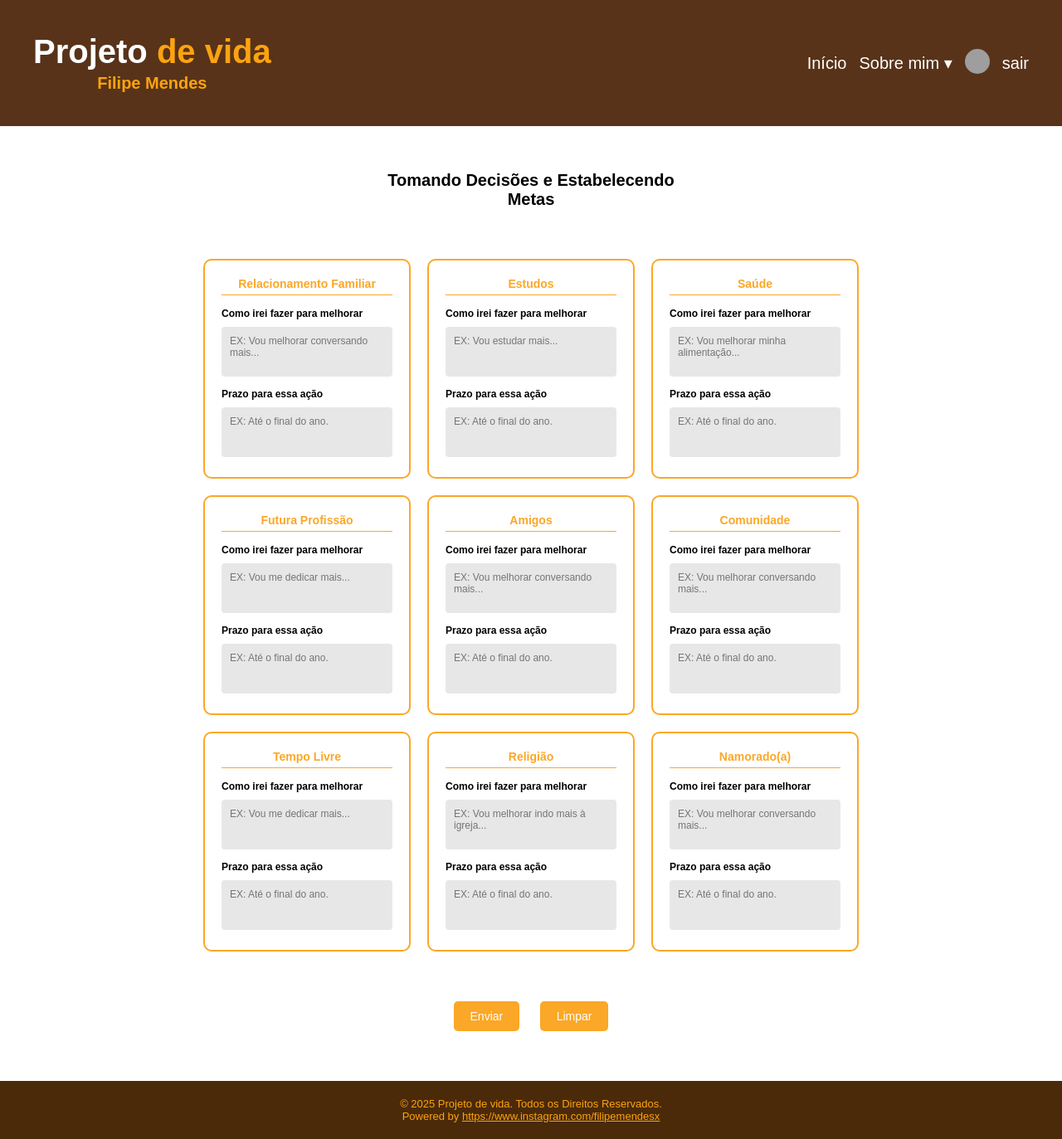
After one commit to filipemendeszx/projetodevida, a PHP site: page /views/metas.php in a window 1280 px wide. The commit adds this page. Shown: the whole page at 83% size. Run offline with PHP 8.4, Linux system fonts and the light colour scheme; a stand-in replaces the project's code that opens the database connection; grey boxes are pictures that could not be loaded.

Commit message:
fiz as metas

```diff
--- a/style/style.css
+++ b/style/style.css
@@ -459,3 +459,82 @@ body {
     border-radius: 50%;
     object-fit: cover;
   }
+
+
+
+  /* meta */
+  body {
+    font-family: Arial, sans-serif;
+    background: #fff;
+
+    text-align: center;
+  }
+
+  h1 {
+    font-size: 20px;
+    margin-bottom: 40px;
+  }
+
+  .container {
+    display: flex;
+    flex-wrap: wrap;
+    justify-content: center;
+    max-width: 900px;
+    margin: 0 auto;
+    gap: 20px;
+  }
+
+  .card {
+    width: 250px;
+    border: 2px solid #FBA727;
+    border-radius: 10px;
+    padding: 20px;
+    box-sizing: border-box;
+  }
+
+  .card h2 {
+    font-size: 14px;
+    margin-bottom: 15px;
+    color: #FBA727;
+    border-bottom: 1px solid #FBA727;
+    padding-bottom: 5px;
+  }
+
+  .label {
+    font-weight: bold;
+    font-size: 12px;
+    text-align: left;
+    margin: 10px 0 5px;
+  }
+
+  textarea {
+    width: 100%;
+    height: 60px;
+    resize: none;
+    font-size: 12px;
+    padding: 10px;
+    box-sizing: border-box;
+    background: #e7e7e7;
+    border: none;
+    border-radius: 4px;
+    font-family: Arial, sans-serif;
+  }
+
+  .buttons {
+    margin-top: 40px;
+  }
+
+  button {
+    background-color: #FBA727;
+    border: none;
+    color: white;
+    padding: 10px 20px;
+    margin: 0 10px;
+    border-radius: 5px;
+    font-size: 14px;
+    cursor: pointer;
+  }
+
+  button:hover {
+    background-color: #e0951b;
+  }
--- /dev/null
+++ b/views/metas.php
@@ -0,0 +1,120 @@
+<!DOCTYPE html>
+<html lang="pt-BR">
+<head>
+  <meta charset="UTF-8">
+  <title>Tomando Decisões</title>
+  <link rel="stylesheet" href="../style/style.css">
+</head>
+<body>
+
+
+<header class="header">
+    <div class="title-group">
+      <div class="title">Projeto <span class="highlight">de vida</span></div>
+      <div class="subtitle">Filipe Mendes</div>
+    </div>
+    <nav class="botao">
+      <a href="#">Início</a>
+      <a href="index.php?action=sobre">Sobre mim &#9662;</a>
+      <a href="index.php?action=perfil"><img src="Filipe.png" alt="Perfil" class="profile"></a>
+      <a href="index.php?action=logout">sair</a>
+    </nav>
+  </header>
+  <br>
+  <br>
+  <br>
+  <h1>Tomando Decisões e Estabelecendo<br>Metas</h1>
+
+  <form id="form">
+    <div class="container">
+      <!-- Repetição de cartões -->
+      <div class="card">
+        <h2>Relacionamento Familiar</h2>
+        <div class="label">Como irei fazer para melhorar</div>
+        <textarea name="rel_fam_melhoria" placeholder="EX: Vou melhorar conversando mais..."></textarea>
+        <div class="label">Prazo para essa ação</div>
+        <textarea name="rel_fam_prazo" placeholder="EX: Até o final do ano."></textarea>
+      </div>
+
+      <div class="card">
+        <h2>Estudos</h2>
+        <div class="label">Como irei fazer para melhorar</div>
+        <textarea name="estudos_melhoria" placeholder="EX: Vou estudar mais..."></textarea>
+        <div class="label">Prazo para essa ação</div>
+        <textarea name="estudos_prazo" placeholder="EX: Até o final do ano."></textarea>
+      </div>
+
+      <div class="card">
+        <h2>Saúde</h2>
+        <div class="label">Como irei fazer para melhorar</div>
+        <textarea name="saude_melhoria" placeholder="EX: Vou melhorar minha alimentação..."></textarea>
+        <div class="label">Prazo para essa ação</div>
+        <textarea name="saude_prazo" placeholder="EX: Até o final do ano."></textarea>
+      </div>
+
+      <div class="card">
+        <h2>Futura Profissão</h2>
+        <div class="label">Como irei fazer para melhorar</div>
+        <textarea name="profissao_melhoria" placeholder="EX: Vou me dedicar mais..."></textarea>
+        <div class="label">Prazo para essa ação</div>
+        <textarea name="profissao_prazo" placeholder="EX: Até o final do ano."></textarea>
+      </div>
+
+      <div class="card">
+        <h2>Amigos</h2>
+        <div class="label">Como irei fazer para melhorar</div>
+        <textarea name="amigos_melhoria" placeholder="EX: Vou melhorar conversando mais..."></textarea>
+        <div class="label">Prazo para essa ação</div>
+        <textarea name="amigos_prazo" placeholder="EX: Até o final do ano."></textarea>
+      </div>
+
+      <div class="card">
+        <h2>Comunidade</h2>
+        <div class="label">Como irei fazer para melhorar</div>
+        <textarea name="comunidade_melhoria" placeholder="EX: Vou melhorar conversando mais..."></textarea>
+        <div class="label">Prazo para essa ação</div>
+        <textarea name="comunidade_prazo" placeholder="EX: Até o final do ano."></textarea>
+      </div>
+
+      <div class="card">
+        <h2>Tempo Livre</h2>
+        <div class="label">Como irei fazer para melhorar</div>
+        <textarea name="tempo_melhoria" placeholder="EX: Vou me dedicar mais..."></textarea>
+        <div class="label">Prazo para essa ação</div>
+        <textarea name="tempo_prazo" placeholder="EX: Até o final do ano."></textarea>
+      </div>
+
+      <div class="card">
+        <h2>Religião</h2>
+        <div class="label">Como irei fazer para melhorar</div>
+        <textarea name="religiao_melhoria" placeholder="EX: Vou melhorar indo mais à igreja..."></textarea>
+        <div class="label">Prazo para essa ação</div>
+        <textarea name="religiao_prazo" placeholder="EX: Até o final do ano."></textarea>
+      </div>
+
+      <div class="card">
+        <h2>Namorado(a)</h2>
+        <div class="label">Como irei fazer para melhorar</div>
+        <textarea name="namorado_melhoria" placeholder="EX: Vou melhorar conversando mais..."></textarea>
+        <div class="label">Prazo para essa ação</div>
+        <textarea name="namorado_prazo" placeholder="EX: Até o final do ano."></textarea>
+      </div>
+    </div>
+
+    <div class="buttons">
+      <button type="submit">Enviar</button>
+      <button type="reset">Limpar</button>
+    </div>
+  </form>
+
+  <footer class="footer">
+    <p> © 2025 Projeto de vida. Todos os Direitos Reservados.</p>
+    <p>
+     Powered by
+      <a href="https://www.instagram.com/filipeemendesx/" target="_blank">
+        https://www.instagram.com/filipemendesx
+      </a>
+    </p>
+  </footer>
+</body>
+</html>
```
Also changed, not shown: index.php (+8 -0 lines).
